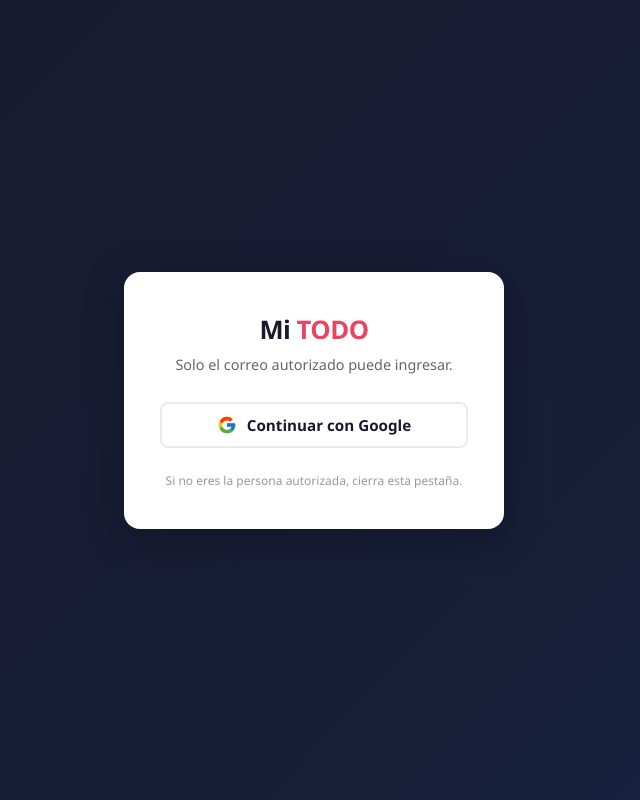
After one commit to valeriaarayavaldes/to-do-page, a Flask app: page /login in a window 1280 px wide. The commit adds this page. Shown: the whole page, without its empty margins (326-966 px from the left). Run offline with Flask 3, Linux system fonts and the light colour scheme; some libraries are stand-ins or nearby versions.

Commit message:
Add Google OAuth with single-email allow-list
- Authlib-based OIDC flow against Google
- /login, /auth/start, /auth/callback, /logout routes
- require_auth decorator gates all app + API routes; API returns 401 JSON
- ALLOWED_EMAILS env var defines the allow-list (comma-separated)
- Login page styled to match the app; index header shows user + logout

```diff
--- a/app.py
+++ b/app.py
@@ -1,12 +1,138 @@
 import os
+import secrets
+from functools import wraps
 
-from flask import Flask, jsonify, render_template, request, abort
+from authlib.integrations.flask_client import OAuth
+from flask import (
+    Flask,
+    abort,
+    jsonify,
+    redirect,
+    render_template,
+    request,
+    session,
+    url_for,
+)
 
 import database
 import seed
 
 app = Flask(__name__)
 
+# ---------------------------------------------------------------------------
+# Configuration
+# ---------------------------------------------------------------------------
+# SECRET_KEY signs session cookies. Set it in Railway as a long random string.
+# Falling back to a random per-process value keeps local dev functional, but
+# means sessions don't survive a restart (acceptable for local).
+app.secret_key = os.environ.get("SECRET_KEY") or secrets.token_hex(32)
+
+GOOGLE_CLIENT_ID = os.environ.get("GOOGLE_CLIENT_ID")
+GOOGLE_CLIENT_SECRET = os.environ.get("GOOGLE_CLIENT_SECRET")
+# Comma-separated list, e.g. "valeria.araya.valdes@gmail.com"
+ALLOWED_EMAILS = {
+    e.strip().lower()
+    for e in os.environ.get("ALLOWED_EMAILS", "").split(",")
+    if e.strip()
+}
+
+oauth = OAuth(app)
+oauth.register(
+    name="google",
+    client_id=GOOGLE_CLIENT_ID,
+    client_secret=GOOGLE_CLIENT_SECRET,
+    server_metadata_url="https://accounts.google.com/.well-known/openid-configuration",
+    client_kwargs={"scope": "openid email profile"},
+)
+
+
+# ---------------------------------------------------------------------------
+# Auth helpers
+# ---------------------------------------------------------------------------
+def current_user():
+    return session.get("user")
+
+
+def is_authorized(user):
+    if not user:
+        return False
+    email = (user.get("email") or "").lower()
+    return bool(email) and email in ALLOWED_EMAILS
+
+
+def require_auth(view):
+    """Gate a view behind Google login + allow-list check."""
+
+    @wraps(view)
+    def wrapper(*args, **kwargs):
+        user = current_user()
+        if not is_authorized(user):
+            # API calls get a JSON 401 so the frontend can react; HTML gets a redirect.
+            if request.path.startswith("/api/"):
+                return jsonify({"error": "unauthorized"}), 401
+            return redirect(url_for("login"))
+        return view(*args, **kwargs)
+
+    return wrapper
+
+
+# ---------------------------------------------------------------------------
+# Auth routes
+# ---------------------------------------------------------------------------
+@app.route("/login")
+def login():
+    user = current_user()
+    if is_authorized(user):
+        return redirect(url_for("index"))
+    error = request.args.get("error")
+    return render_template("login.html", error=error)
+
+
+@app.route("/auth/start")
+def auth_start():
+    redirect_uri = url_for("auth_callback", _external=True, _scheme="https")
+    # When developing locally over http, fall back to the request scheme.
+    if request.host.startswith("localhost") or request.host.startswith("127.0.0.1"):
+        redirect_uri = url_for("auth_callback", _external=True)
+    return oauth.google.authorize_redirect(redirect_uri)
+
+
+@app.route("/auth/callback")
+def auth_callback():
+    try:
+        token = oauth.google.authorize_access_token()
+    except Exception:
+        return redirect(url_for("login", error="auth_failed"))
+
+    userinfo = token.get("userinfo") or {}
+    email = (userinfo.get("email") or "").lower()
+    if not email or email not in ALLOWED_EMAILS:
+        session.clear()
+        return redirect(url_for("login", error="not_allowed"))
+
+    session["user"] = {
+        "email": email,
+        "name": userinfo.get("name", ""),
+        "picture": userinfo.get("picture", ""),
+    }
+    return redirect(url_for("index"))
+
+
+@app.route("/logout")
+def logout():
+    session.clear()
+    return redirect(url_for("login"))
+
+
+@app.get("/api/me")
+@require_auth
+def api_me():
+    return jsonify(current_user())
+
+
+# ---------------------------------------------------------------------------
+# Validation
+# ---------------------------------------------------------------------------
 VALID_CATEGORIES = {"personal", "domestico", "laboral", "otro"}
 VALID_PRIORITIES = {"altisima", "alta", "media", "baja"}
 VALID_STATUSES = {"pendiente", "critico", "hoy", "progreso", "hecho"}
@@ -61,17 +187,23 @@ def validate_payload(data, partial=False):
     return cleaned, None
 
 
+# ---------------------------------------------------------------------------
+# App routes (all gated by require_auth)
+# ---------------------------------------------------------------------------
 @app.route("/")
+@require_auth
 def index():
-    return render_template("index.html")
+    return render_template("index.html", user=current_user())
 
 
 @app.get("/api/tasks")
+@require_auth
 def api_list():
     return jsonify(database.list_tasks())
 
 
 @app.post("/api/tasks")
+@require_auth
 def api_create():
     cleaned, err = validate_payload(request.get_json(silent=True) or {}, partial=False)
     if err:
@@ -81,6 +213,7 @@ def api_create():
 
 
 @app.patch("/api/tasks/<int:task_id>")
+@require_auth
 def api_update(task_id):
     cleaned, err = validate_payload(request.get_json(silent=True) or {}, partial=True)
     if err:
@@ -92,6 +225,7 @@ def api_update(task_id):
 
 
 @app.delete("/api/tasks/completed")
+@require_auth
 def api_delete_completed():
     """Remove every task whose status is 'hecho'."""
     n = database.delete_completed()
@@ -99,6 +233,7 @@ def api_delete_completed():
 
 
 @app.delete("/api/tasks/<int:task_id>")
+@require_auth
 def api_delete(task_id):
     if not database.delete_task(task_id):
         abort(404)
@@ -112,11 +247,18 @@ def not_found(_e):
     return ("Not found", 404)
 
 
+# ---------------------------------------------------------------------------
+# Bootstrap
+# ---------------------------------------------------------------------------
 def bootstrap():
     database.init_db()
     seeded = seed.seed_if_empty()
     if seeded:
-        print(f"[seed] Imported {seeded} legacy tasks into todo.db")
+        print(f"[seed] Imported {seeded} legacy tasks into the database")
+    if not ALLOWED_EMAILS:
+        print("[auth] WARNING: ALLOWED_EMAILS is empty — nobody will be able to log in")
+    if not GOOGLE_CLIENT_ID or not GOOGLE_CLIENT_SECRET:
+        print("[auth] WARNING: GOOGLE_CLIENT_ID / GOOGLE_CLIENT_SECRET not set")
 
 
 bootstrap()
--- a/requirements.txt
+++ b/requirements.txt
@@ -1,3 +1,5 @@
 Flask==3.0.3
 psycopg[binary]==3.2.3
 gunicorn==23.0.0
+Authlib==1.3.2
+requests==2.32.3
--- /dev/null
+++ b/templates/login.html
@@ -0,0 +1,103 @@
+<!doctype html>
+<html lang="es">
+<head>
+  <meta charset="utf-8">
+  <meta name="viewport" content="width=device-width, initial-scale=1">
+  <title>Mi TODO — Ingresar</title>
+  <style>
+    * { box-sizing: border-box; margin: 0; padding: 0; }
+    body {
+      font-family: 'Segoe UI', system-ui, sans-serif;
+      background: linear-gradient(135deg, #1a1a2e 0%, #16213e 100%);
+      min-height: 100vh;
+      display: flex;
+      align-items: center;
+      justify-content: center;
+      padding: 24px;
+    }
+    .card {
+      background: white;
+      border-radius: 16px;
+      padding: 40px 36px;
+      max-width: 380px;
+      width: 100%;
+      box-shadow: 0 10px 40px rgba(0,0,0,0.3);
+      text-align: center;
+    }
+    h1 {
+      font-size: 1.6rem;
+      color: #1a1a2e;
+      margin-bottom: 8px;
+      letter-spacing: -0.5px;
+    }
+    h1 span { color: #e94560; }
+    p.subtitle {
+      color: #666;
+      font-size: 0.9rem;
+      margin-bottom: 28px;
+    }
+    .google-btn {
+      display: inline-flex;
+      align-items: center;
+      justify-content: center;
+      gap: 10px;
+      background: white;
+      color: #1a1a2e;
+      border: 2px solid #e8eaed;
+      border-radius: 8px;
+      padding: 11px 20px;
+      font-size: 0.95rem;
+      font-weight: 600;
+      cursor: pointer;
+      text-decoration: none;
+      transition: all 0.15s;
+      width: 100%;
+    }
+    .google-btn:hover {
+      border-color: #1a1a2e;
+      box-shadow: 0 2px 8px rgba(0,0,0,0.1);
+      transform: translateY(-1px);
+    }
+    .google-btn svg { width: 20px; height: 20px; }
+    .error {
+      background: #fee;
+      border: 1px solid #f5c6cb;
+      color: #c73652;
+      border-radius: 8px;
+      padding: 10px 14px;
+      font-size: 0.85rem;
+      margin-bottom: 20px;
+      text-align: left;
+    }
+    .footer-note {
+      margin-top: 24px;
+      font-size: 0.75rem;
+      color: #999;
+    }
+  </style>
+</head>
+<body>
+  <div class="card">
+    <h1>Mi <span>TODO</span></h1>
+    <p class="subtitle">Solo el correo autorizado puede ingresar.</p>
+
+    {% if error == "not_allowed" %}
+      <div class="error">Ese correo no está autorizado para esta aplicación.</div>
+    {% elif error == "auth_failed" %}
+      <div class="error">No se pudo completar el inicio de sesión. Intenta de nuevo.</div>
+    {% endif %}
+
+    <a class="google-btn" href="{{ url_for('auth_start') }}">
+      <svg viewBox="0 0 48 48" xmlns="http://www.w3.org/2000/svg" aria-hidden="true">
+        <path fill="#FFC107" d="M43.6 20.5H42V20H24v8h11.3c-1.6 4.6-6 8-11.3 8-6.6 0-12-5.4-12-12s5.4-12 12-12c3 0 5.8 1.1 7.9 3l5.7-5.7C34 6.1 29.3 4 24 4 12.9 4 4 12.9 4 24s8.9 20 20 20 20-8.9 20-20c0-1.3-.1-2.3-.4-3.5z"/>
+        <path fill="#FF3D00" d="M6.3 14.7l6.6 4.8C14.7 16 19 13 24 13c3 0 5.8 1.1 7.9 3l5.7-5.7C34 6.1 29.3 4 24 4 16.3 4 9.7 8.3 6.3 14.7z"/>
+        <path fill="#4CAF50" d="M24 44c5.2 0 9.9-2 13.4-5.3l-6.2-5.2c-2 1.4-4.5 2.2-7.2 2.2-5.3 0-9.8-3.4-11.4-8L6.1 32.5C9.5 39 16.2 44 24 44z"/>
+        <path fill="#1976D2" d="M43.6 20.5H42V20H24v8h11.3c-.8 2.3-2.3 4.2-4.2 5.5l6.2 5.2C39.9 36 44 30.5 44 24c0-1.3-.1-2.3-.4-3.5z"/>
+      </svg>
+      Continuar con Google
+    </a>
+
+    <p class="footer-note">Si no eres la persona autorizada, cierra esta pestaña.</p>
+  </div>
+</body>
+</html>
```
Also changed, not shown: static/style.css (+7 -0 lines), templates/index.html (+7 -0 lines).
